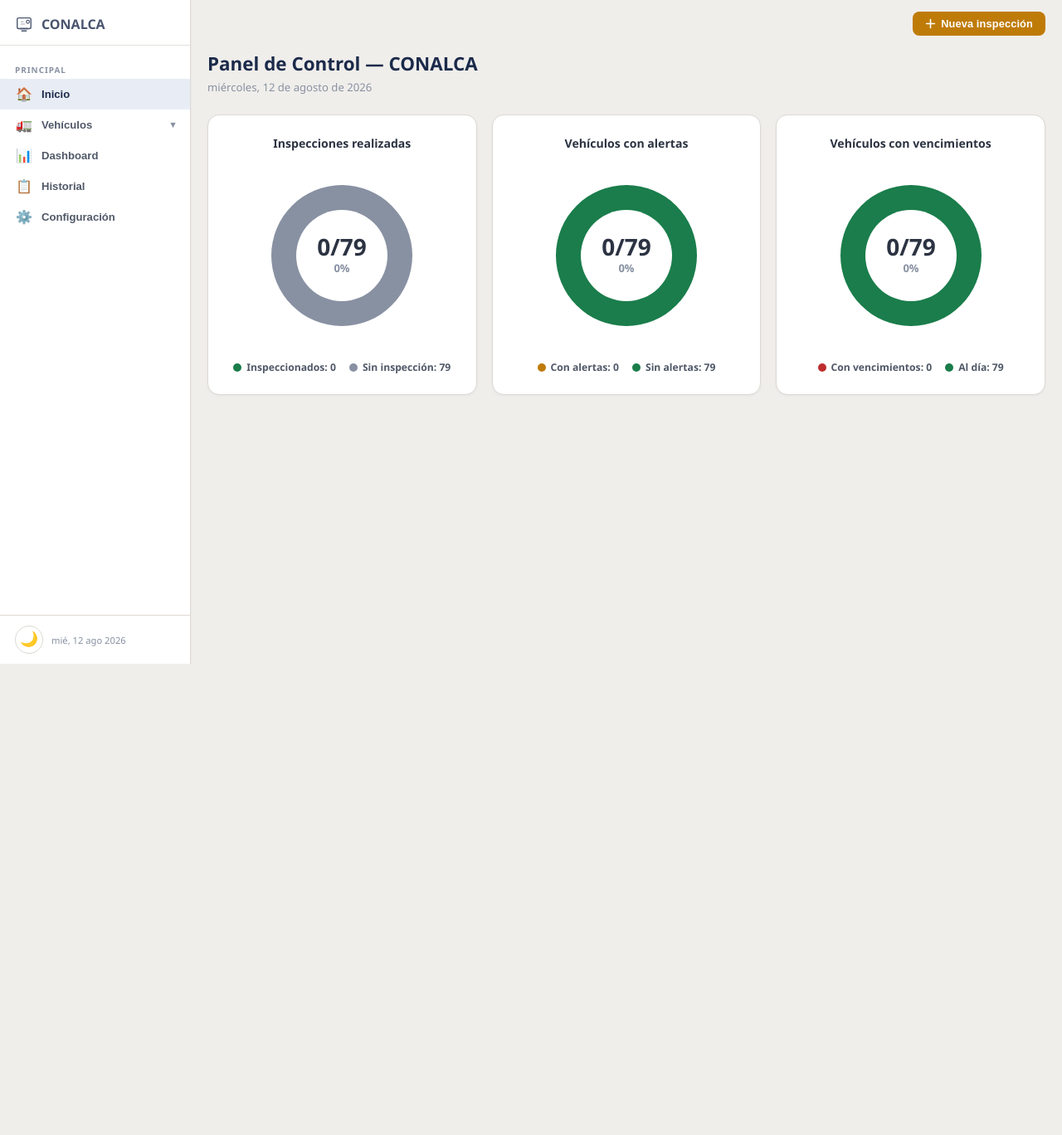
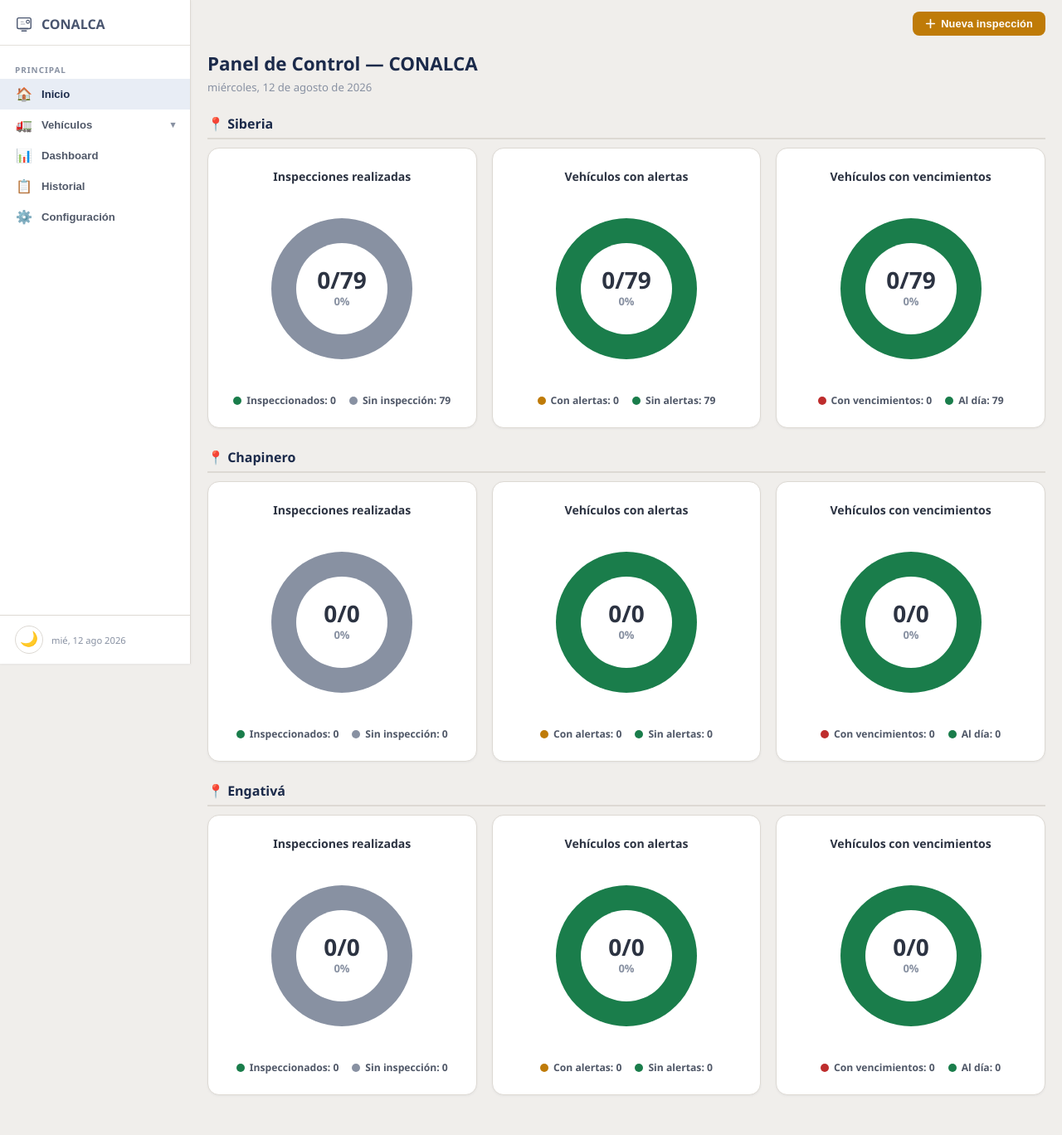
Before and after one commit to adriantrejos92-bit/Inspeccion-de-Vehiculos-, a PHP site: page /control-seguridad/ in a window 1280 px wide. Shown: the whole page at 83% size. Before the commit the page ends 800 px from the top, so only its background shows below. Run offline with PHP 8.4, Linux system fonts and the light colour scheme; data comes from the database, SQL or seed files in the repository; data that the repository does not hold is empty; some libraries are stand-ins or nearby versions.

Commit message:
Home con 9 graficas: 3 por zona (Siberia, Chapinero, Engativa)
- Cada zona muestra: inspeccionados, con alertas, con vencimientos
- Titulo de zona con separador visual
- renderHome() itera por zonas usando getZonaPlacas()

Co-Authored-By: Claude Opus 4.6 <noreply@anthropic.com>

```diff
--- a/css/estilos.css
+++ b/css/estilos.css
@@ -348,7 +348,9 @@ body{font-family:"Segoe UI",system-ui,-apple-system,sans-serif;background:var(--
 /* ─── HOME ─── */
 .home-title{font-size:1.4rem;font-weight:800;color:var(--navy);margin-bottom:4px}
 .home-subtitle{font-size:.82rem;color:var(--muted);margin-bottom:24px}
-.home-charts{display:grid;grid-template-columns:repeat(auto-fit,minmax(280px,1fr));gap:18px}
+.home-zone-title{font-size:1rem;font-weight:700;color:var(--navy);margin:24px 0 10px;padding-bottom:6px;border-bottom:2px solid var(--border)}
+.home-zone-title:first-of-type{margin-top:0}
+.home-charts{display:grid;grid-template-columns:repeat(auto-fit,minmax(280px,1fr));gap:18px;margin-bottom:8px}
 .home-card{background:var(--card);border:1px solid var(--border);border-radius:var(--r-lg);padding:24px;box-shadow:var(--sh-sm);text-align:center}
 .home-card h3{font-size:.88rem;font-weight:700;color:var(--text);margin-bottom:16px}
 .home-card canvas{display:block;margin:0 auto 16px}
--- a/index.php
+++ b/index.php
@@ -84,22 +84,26 @@
   <div class="tab on" id="tab-home">
     <h2 class="home-title">Panel de Control — CONALCA</h2>
     <p class="home-subtitle" id="homeDate"></p>
+
+    <h3 class="home-zone-title">📍 Siberia</h3>
     <div class="home-charts">
-      <div class="home-card">
-        <h3>Inspecciones realizadas</h3>
-        <canvas id="pieInspeccionados" width="220" height="220"></canvas>
-        <div class="home-legend" id="legInspeccionados"></div>
-      </div>
-      <div class="home-card">
-        <h3>Vehículos con alertas</h3>
-        <canvas id="pieAlertas" width="220" height="220"></canvas>
-        <div class="home-legend" id="legAlertas"></div>
-      </div>
-      <div class="home-card">
-        <h3>Vehículos con vencimientos</h3>
-        <canvas id="pieVencidos" width="220" height="220"></canvas>
-        <div class="home-legend" id="legVencidos"></div>
-      </div>
+      <div class="home-card"><h3>Inspecciones realizadas</h3><canvas id="pieSib_Insp" width="220" height="220"></canvas><div class="home-legend" id="legSib_Insp"></div></div>
+      <div class="home-card"><h3>Vehículos con alertas</h3><canvas id="pieSib_Warn" width="220" height="220"></canvas><div class="home-legend" id="legSib_Warn"></div></div>
+      <div class="home-card"><h3>Vehículos con vencimientos</h3><canvas id="pieSib_Fail" width="220" height="220"></canvas><div class="home-legend" id="legSib_Fail"></div></div>
+    </div>
+
+    <h3 class="home-zone-title">📍 Chapinero</h3>
+    <div class="home-charts">
+      <div class="home-card"><h3>Inspecciones realizadas</h3><canvas id="pieChap_Insp" width="220" height="220"></canvas><div class="home-legend" id="legChap_Insp"></div></div>
+      <div class="home-card"><h3>Vehículos con alertas</h3><canvas id="pieChap_Warn" width="220" height="220"></canvas><div class="home-legend" id="legChap_Warn"></div></div>
+      <div class="home-card"><h3>Vehículos con vencimientos</h3><canvas id="pieChap_Fail" width="220" height="220"></canvas><div class="home-legend" id="legChap_Fail"></div></div>
+    </div>
+
+    <h3 class="home-zone-title">📍 Engativá</h3>
+    <div class="home-charts">
+      <div class="home-card"><h3>Inspecciones realizadas</h3><canvas id="pieEng_Insp" width="220" height="220"></canvas><div class="home-legend" id="legEng_Insp"></div></div>
+      <div class="home-card"><h3>Vehículos con alertas</h3><canvas id="pieEng_Warn" width="220" height="220"></canvas><div class="home-legend" id="legEng_Warn"></div></div>
+      <div class="home-card"><h3>Vehículos con vencimientos</h3><canvas id="pieEng_Fail" width="220" height="220"></canvas><div class="home-legend" id="legEng_Fail"></div></div>
     </div>
   </div>
 
--- a/js/app.js
+++ b/js/app.js
@@ -716,40 +716,46 @@ async function guardar() {
 function renderHome() {
   document.getElementById('homeDate').textContent = new Date().toLocaleDateString('es-CO', { weekday: 'long', year: 'numeric', month: 'long', day: 'numeric' });
 
-  const f = getFlota(), tot = f.length;
-  let inspeccionados = 0, conAlertas = 0, conVencidos = 0;
-
-  f.forEach(v => {
-    const ev = evalVehiculo(v.placa);
-    if (ev.estado !== 'none') inspeccionados++;
-    if (ev.hasWarn) conAlertas++;
-    if (ev.hasFail) conVencidos++;
-  });
-
-  const sinInspeccion = tot - inspeccionados;
-  const sinAlertas = tot - conAlertas;
-  const sinVencidos = tot - conVencidos;
-
   const cs = getComputedStyle(document.documentElement);
   const green = cs.getPropertyValue('--green').trim() || '#1A7D4B';
   const amber = cs.getPropertyValue('--amber').trim() || '#BF7B08';
-  const red = cs.getPropertyValue('--red').trim() || '#BE2D2D';
+  const red   = cs.getPropertyValue('--red').trim()   || '#BE2D2D';
   const muted = cs.getPropertyValue('--muted').trim() || '#8891A2';
 
-  drawPie('pieInspeccionados', [
-    { value: inspeccionados, color: green, label: 'Inspeccionados' },
-    { value: sinInspeccion, color: muted, label: 'Sin inspección' }
-  ], 'legInspeccionados');
+  const zonas = [
+    { key: 'Sib',  nombre: 'Siberia' },
+    { key: 'Chap', nombre: 'Chapinero' },
+    { key: 'Eng',  nombre: 'Engativa' }
+  ];
 
-  drawPie('pieAlertas', [
-    { value: conAlertas, color: amber, label: 'Con alertas' },
-    { value: sinAlertas, color: green, label: 'Sin alertas' }
-  ], 'legAlertas');
+  zonas.forEach(z => {
+    const placas = getZonaPlacas(z.nombre);
+    const vehs = placas ? getFlota().filter(v => placas.includes(v.placa)) : getFlota();
+    const tot = vehs.length;
+    let inspeccionados = 0, conAlertas = 0, conVencidos = 0;
 
-  drawPie('pieVencidos', [
-    { value: conVencidos, color: red, label: 'Con vencimientos' },
-    { value: sinVencidos, color: green, label: 'Al día' }
-  ], 'legVencidos');
+    vehs.forEach(v => {
+      const ev = evalVehiculo(v.placa);
+      if (ev.estado !== 'none') inspeccionados++;
+      if (ev.hasWarn) conAlertas++;
+      if (ev.hasFail) conVencidos++;
+    });
+
+    drawPie('pie' + z.key + '_Insp', [
+      { value: inspeccionados, color: green, label: 'Inspeccionados' },
+      { value: tot - inspeccionados, color: muted, label: 'Sin inspección' }
+    ], 'leg' + z.key + '_Insp');
+
+    drawPie('pie' + z.key + '_Warn', [
+      { value: conAlertas, color: amber, label: 'Con alertas' },
+      { value: tot - conAlertas, color: green, label: 'Sin alertas' }
+    ], 'leg' + z.key + '_Warn');
+
+    drawPie('pie' + z.key + '_Fail', [
+      { value: conVencidos, color: red, label: 'Con vencimientos' },
+      { value: tot - conVencidos, color: green, label: 'Al día' }
+    ], 'leg' + z.key + '_Fail');
+  });
 }
 
 function drawPie(canvasId, segments, legendId) {
```
